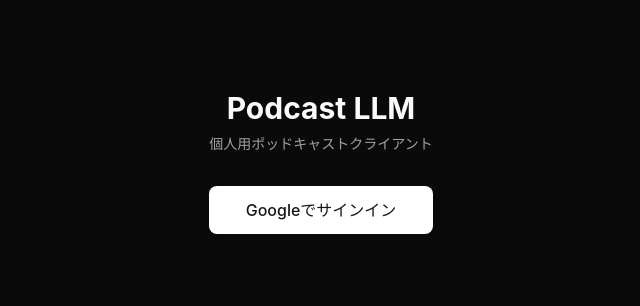
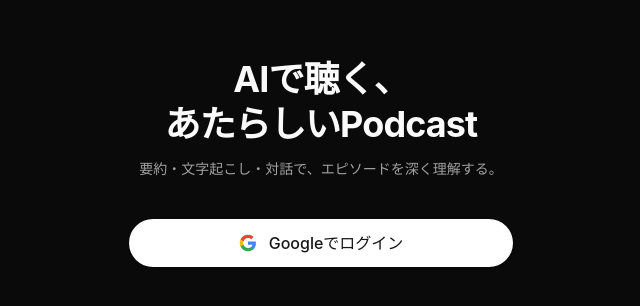
Before and after one commit to tachibanayu24/podcast-llm, a React (Vite) app in the folder web/: page /signin in a window 1280 px wide. Shown: the part 238-544 px from the top of the page, without its empty margins (319-959 px from the left). Built offline with nearby package versions, Linux system fonts and the light colour scheme; no server answers.

Commit message:
feat(web): SignInPageをGoogleブランドガイド準拠に+AIタグライン

```diff
--- /dev/null
+++ b/web/src/components/icons/GoogleIcon.tsx
@@ -0,0 +1,28 @@
+export function GoogleIcon({ size = 18 }: { size?: number }) {
+  return (
+    <svg
+      width={size}
+      height={size}
+      viewBox="0 0 24 24"
+      xmlns="http://www.w3.org/2000/svg"
+      aria-hidden="true"
+    >
+      <path
+        fill="#4285F4"
+        d="M22.56 12.25c0-.78-.07-1.53-.2-2.25H12v4.26h5.92c-.26 1.37-1.04 2.53-2.21 3.31v2.77h3.57c2.08-1.92 3.28-4.74 3.28-8.09z"
+      />
+      <path
+        fill="#34A853"
+        d="M12 23c2.97 0 5.46-.98 7.28-2.66l-3.57-2.77c-.98.66-2.23 1.06-3.71 1.06-2.86 0-5.29-1.93-6.16-4.53H2.18v2.84C3.99 20.53 7.7 23 12 23z"
+      />
+      <path
+        fill="#FBBC05"
+        d="M5.84 14.09c-.22-.66-.35-1.36-.35-2.09s.13-1.43.35-2.09V7.07H2.18C1.43 8.55 1 10.22 1 12s.43 3.45 1.18 4.93l2.85-2.22.81-.62z"
+      />
+      <path
+        fill="#EA4335"
+        d="M12 5.38c1.62 0 3.06.56 4.21 1.64l3.15-3.15C17.45 2.09 14.97 1 12 1 7.7 1 3.99 3.47 2.18 7.07l3.66 2.84c.87-2.6 3.3-4.53 6.16-4.53z"
+      />
+    </svg>
+  );
+}
--- a/web/src/pages/SignInPage.tsx
+++ b/web/src/pages/SignInPage.tsx
@@ -1,4 +1,5 @@
 import { useState } from "react";
+import { GoogleIcon } from "../components/icons/GoogleIcon";
 import { signInWithGoogle } from "../lib/auth";
 
 export function SignInPage() {
@@ -18,20 +19,32 @@
 
   return (
     <main className="min-h-dvh grid place-items-center p-6">
-      <div className="text-center space-y-8 max-w-sm">
-        <div className="space-y-2">
-          <h1 className="text-3xl font-bold">Podcast LLM</h1>
-          <p className="text-sm text-neutral-400">個人用ポッドキャストクライアント</p>
+      <div className="w-full max-w-sm space-y-10">
+        <div className="space-y-3 text-center">
+          <h1 className="text-4xl font-bold tracking-tight leading-tight">
+            AIで聴く、
+            <br />
+            あたらしいPodcast
+          </h1>
+          <p className="text-sm text-neutral-400">
+            要約・文字起こし・対話で、エピソードを深く理解する。
+          </p>
         </div>
+
+        <div className="space-y-3">
           <button
             type="button"
             onClick={handleSignIn}
             disabled={busy}
-          className="w-full px-6 py-3 bg-white text-neutral-900 rounded-lg font-medium hover:bg-neutral-200 transition disabled:opacity-50"
+            className="w-full h-12 bg-white hover:bg-neutral-100 text-neutral-900 rounded-full font-medium transition flex items-center justify-center gap-3 disabled:opacity-60 shadow-sm"
           >
-          {busy ? "サインイン中..." : "Googleでサインイン"}
+            <GoogleIcon />
+            <span>{busy ? "サインイン中..." : "Googleでログイン"}</span>
           </button>
-        {error && <p className="text-sm text-red-400">{error}</p>}
+          {error && (
+            <p className="text-sm text-red-400 text-center">{error}</p>
+          )}
+        </div>
       </div>
     </main>
   );
```
Lines whose indentation alone changed are shown as unchanged.
